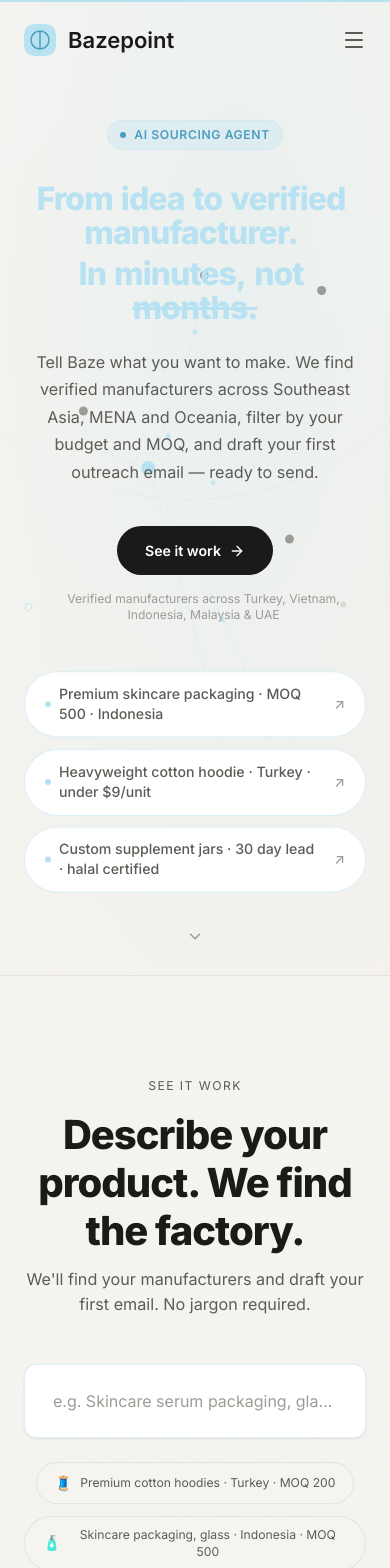
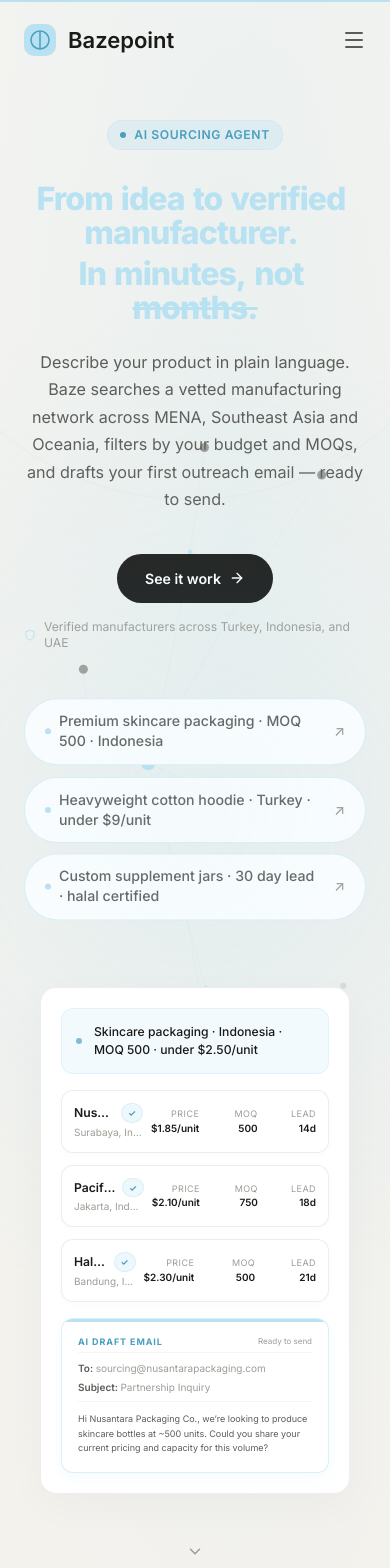
Before and after one commit to nikcygnusx1/Bazepoint-, a React (Vite) app: page / in a window 390 px wide. Shown: the top 1568 px of the page. Built offline with nearby package versions, Linux system fonts and the light colour scheme.

Commit message:
feat(hero): restructure hero layout and add visual component
Refactor the Hero section to a two-column grid layout, integrate the new HeroVisual component, and update copy in PromptDemo for clarity.

```diff
--- a/src/components/Hero.tsx
+++ b/src/components/Hero.tsx
@@ -1,6 +1,7 @@
 import { useState, useEffect } from 'react';
 import { motion, useScroll, useTransform } from 'motion/react';
 import { ArrowRight, Shield, ChevronDown } from 'lucide-react';
+import { HeroVisual } from './HeroVisual';
 import HeroCanvas from './HeroCanvas';
 import { heroContainer, heroLabel, heroHeadline, heroSubtext, heroCta, heroStats, staggerFast, fadeUpFast } from '../lib/motion-variants';
 
@@ -31,8 +32,6 @@
 
   const headlineText = "From idea to verified manufacturer.";
   const headlineWords = headlineText.split(" ");
-  const subHeadlineText = "In minutes, not months.";
-  const subHeadlineWords = subHeadlineText.split(" ");
 
   return (
     <motion.section
@@ -63,18 +62,20 @@
       {/* Decorative Circular Outline */}
       <div className="absolute top-[-100px] right-[-100px] w-[600px] h-[600px] rounded-full border border-[var(--color-bz-border)] opacity-40 pointer-events-none z-0"></div>
 
-      <div className="max-w-[680px] mx-auto px-6 md:px-16 w-full relative z-10 flex flex-col items-center text-center">
+      <div className="max-w-[1440px] mx-auto px-6 md:px-16 w-full relative z-10 grid grid-cols-1 lg:grid-cols-12 gap-12 lg:gap-8 items-center">
 
+        {/* Left Column: Copy and CTAs */}
+        <div className="col-span-1 lg:col-span-7 flex flex-col justify-center items-center lg:items-start text-center lg:text-left">
           <motion.div
             variants={heroLabel}
-          className="mb-8 inline-flex items-center justify-center gap-2 bg-[rgba(184,226,242,0.3)] text-[#4A9EBF] border border-[rgba(184,226,242,0.4)] px-3 py-1.5 rounded-full text-xs font-semibold uppercase tracking-wider mx-auto"
+            className="mb-8 inline-flex items-center gap-2 bg-[rgba(184,226,242,0.3)] text-[#4A9EBF] border border-[rgba(184,226,242,0.4)] px-3 py-1.5 rounded-full text-xs font-semibold uppercase tracking-wider"
           >
             <div className="w-1.5 h-1.5 rounded-full bg-[#4A9EBF]"></div>
             <span>AI Sourcing Agent</span>
           </motion.div>
 
-        <h1 id="hero-title" className="text-[clamp(2rem,6vw,4rem)] leading-[1.05] font-display font-[800] text-[#B8E2F2] tracking-[-1px] md:tracking-[-3px] mb-6 text-center">
-          <div className="flex flex-wrap justify-center">
+          <h1 id="hero-title" className="text-[clamp(2rem,6vw,4rem)] leading-[1.05] font-display font-[800] text-[#B8E2F2] tracking-[-1px] md:tracking-[-3px] mb-6">
+            <div className="flex flex-wrap justify-center lg:justify-start">
               {headlineWords.map((word, i) => (
                 <motion.span
                   key={i}
@@ -85,7 +86,7 @@
                 </motion.span>
               ))}
             </div>
-          <div className="flex flex-wrap mt-2 justify-center">
+            <div className="flex flex-wrap mt-2 justify-center lg:justify-start">
               <motion.span className="inline-block mr-[0.25em]" variants={heroHeadline}>In</motion.span>
               <motion.span className="inline-block mr-[0.25em]" variants={heroHeadline}>minutes,</motion.span>
               <motion.span className="inline-block mr-[0.25em]" variants={heroHeadline}>not</motion.span>
@@ -95,16 +96,16 @@
 
           <motion.p
             variants={heroSubtext}
-          className="max-w-[480px] mx-auto text-base md:text-lg text-[var(--color-bz-text-muted)] leading-[1.7] font-body font-normal mb-10 text-center"
+            className="max-w-[480px] text-base md:text-lg text-[var(--color-bz-text-muted)] leading-[1.7] font-body font-normal mb-10"
           >
-          Tell Baze what you want to make. We find verified manufacturers across Southeast Asia, MENA and Oceania, filter by your budget and MOQ, and draft your first outreach email — ready to send.
+            Describe your product in plain language. Baze searches a vetted manufacturing network across MENA, Southeast Asia and Oceania, filters by your budget and MOQs, and drafts your first outreach email — ready to send.
           </motion.p>
 
           <motion.div
             variants={heroCta}
-          className="flex flex-col gap-4 mb-12 items-center"
+            className="flex flex-col gap-4 mb-12 items-center lg:items-start"
           >
-          <div className="flex justify-center">
+            <div className="flex">
               <button
                 onClick={() => document.getElementById('demo')?.scrollIntoView({ behavior: 'smooth' })}
                 className="btn-primary group"
@@ -113,10 +114,10 @@
                 <ArrowRight className="w-4 h-4 ml-2 transition-transform duration-150 ease-out group-hover:translate-x-1" />
               </button>
             </div>
-          <motion.div variants={heroStats} className="flex items-center justify-center gap-2">
-            <Shield className="w-3 h-3 text-[var(--color-bz-teal)]" />
-            <span className="text-xs text-[var(--color-bz-text-faint)] font-body text-center">
-              Verified manufacturers across Turkey, Vietnam, Indonesia, Malaysia & UAE
+            <motion.div variants={heroStats} className="flex items-center gap-2 text-left">
+              <Shield className="w-3 h-3 text-[var(--color-bz-teal)] flex-shrink-0" />
+              <span className="text-xs text-[var(--color-bz-text-faint)] font-body">
+                Verified manufacturers across Turkey, Indonesia, and UAE
               </span>
             </motion.div>
           </motion.div>
@@ -124,7 +125,7 @@
           {/* Example Prompt Chips */}
           <motion.div
             variants={staggerFast}
-          className="flex flex-wrap gap-3 justify-center"
+            className="flex flex-wrap gap-3 justify-center lg:justify-start"
           >
             {[
               "Premium skincare packaging · MOQ 500 · Indonesia",
@@ -148,6 +149,12 @@
               </motion.span>
             ))}
           </motion.div>
+        </div>
+
+        {/* Right Column: HeroVisual Interactive Stage */}
+        <div className="col-span-1 lg:col-span-5 w-full flex items-center justify-center">
+          <HeroVisual />
+        </div>
 
       </div>
 
--- a/src/components/HeroVisual.tsx
+++ b/src/components/HeroVisual.tsx
@@ -1,199 +1,219 @@
 import { useState, useEffect } from 'react';
 import { motion, useReducedMotion, AnimatePresence } from 'motion/react';
 
-// Shared data for visualization
-const NODES = [
-  { id: 1, initAngle: 30, radius: 130, size: 14, verified: true, name: 'Vertex Tech', cat: 'MY · Electronics', price: '$12.00/unit', moq: '250', duration: 150 },
-  { id: 2, initAngle: 75, radius: 180, size: 12, verified: false, cat: 'CN · Plastics', duration: 180 },
-  { id: 3, initAngle: 120, radius: 150, size: 16, verified: true, name: 'Anatolia Apparel', cat: 'TR · Apparel', price: '$7.20/unit', moq: '100', duration: 140 },
-  { id: 4, initAngle: 170, radius: 210, size: 11, verified: false, cat: 'VN · Shoes', duration: 200 },
-  { id: 5, initAngle: 210, radius: 140, size: 15, verified: true, name: 'Pacific Pkg', cat: 'ID · Packaging', price: '$1.45/unit', moq: '2000', duration: 160 },
-  { id: 6, initAngle: 260, radius: 190, size: 13, verified: true, name: 'Atlas Ceramics', cat: 'VN · Ceramics', price: '$4.80/unit', moq: '500', duration: 170 },
-  { id: 7, initAngle: 315, radius: 220, size: 10, verified: false, cat: 'PK · Textiles', duration: 210 },
-  { id: 8, initAngle: 340, radius: 135, size: 14, verified: true, name: 'Oasis Labs', cat: 'AE · Cosmetics', price: '$3.50/unit', moq: '1000', duration: 145 },
-];
-
 export function HeroVisual() {
   const shouldReduceMotion = useReducedMotion();
-  const [activeVerifiedIdx, setActiveVerifiedIdx] = useState(0);
-  const [hoveredNode, setHoveredNode] = useState<number | null>(null);
-
-  const verifiedNodes = NODES.filter(n => n.verified);
+  const [animStage, setAnimStage] = useState<'idle' | 'brief' | 'cards' | 'typing' | 'draft'>('idle');
 
   useEffect(() => {
-    const interval = setInterval(() => {
-      setActiveVerifiedIdx(prev => (prev + 1) % verifiedNodes.length);
-    }, 2500);
-    return () => clearInterval(interval);
-  }, [verifiedNodes.length]);
+    if (shouldReduceMotion) {
+      setAnimStage('draft');
+      return;
+    }
+
+    let active = true;
+
+    const runSequence = async () => {
+      while (active) {
+        setAnimStage('idle');
+        await new Promise((resolve) => setTimeout(resolve, 200));
+        if (!active) break;
+
+        setAnimStage('brief');
+        await new Promise((resolve) => setTimeout(resolve, 1400));
+        if (!active) break;
+
+        setAnimStage('cards');
+        await new Promise((resolve) => setTimeout(resolve, 2200));
+        if (!active) break;
+
+        setAnimStage('typing');
+        await new Promise((resolve) => setTimeout(resolve, 1500));
+        if (!active) break;
+
+        setAnimStage('draft');
+        await new Promise((resolve) => setTimeout(resolve, 3800));
+        if (!active) break;
+      }
+    };
+
+    runSequence();
+
+    return () => {
+      active = false;
+    };
+  }, [shouldReduceMotion]);
+
+  const showBrief = ['brief', 'cards', 'typing', 'draft'].includes(animStage);
+  const showCards = ['cards', 'typing', 'draft'].includes(animStage);
+
+  const MANU_CARDS = [
+    {
+      name: "Nusantara Packaging Co.",
+      location: "Surabaya, Indonesia",
+      price: "$1.85/unit",
+      moq: "500",
+      lead: "14d"
+    },
+    {
+      name: "Pacific Glassworks",
+      location: "Jakarta, Indonesia",
+      price: "$2.10/unit",
+      moq: "750",
+      lead: "18d"
+    },
+    {
+      name: "Halo Beauty Labs",
+      location: "Bandung, Indonesia",
+      price: "$2.30/unit",
+      moq: "500",
+      lead: "21d"
+    }
+  ];
 
   return (
-    <div className="w-full h-full relative flex items-center justify-center">
-      <svg viewBox="-300 -280 600 560" className="w-full h-full overflow-visible" aria-label="Interactive visualization of Bazepoint's manufacturer network">
-        {/* Background concentric circles */}
-        <circle r="80" fill="none" stroke="var(--color-bz-border)" opacity="0.15" />
-        <circle r="140" fill="none" stroke="var(--color-bz-border)" opacity="0.15" />
-        <circle r="200" fill="none" stroke="var(--color-bz-border)" opacity="0.15" />
+    <div className="w-full h-full min-h-[420px] flex items-center justify-center p-4">
+      {/* Background decoration: subtle grid or glow */}
+      <div className="absolute inset-0 bg-radial-[circle_at_center,rgba(184,226,242,0.15)_0%,transparent_70%] pointer-events-none z-0"></div>
 
-        {/* Radar Sweep */}
-        {!shouldReduceMotion && (
-          <motion.g
-            animate={{ rotate: 360 }}
-            transition={{ duration: 12, repeat: Infinity, ease: "linear" }}
-          >
-            <path
-              d="M 0 0 L 250 -20 A 250 250 0 0 1 250 20 Z"
-              fill="var(--color-bz-teal)"
-              opacity="0.04"
-            />
-          </motion.g>
-        )}
+      <div
+        className="w-full max-w-[420px] bg-white border border-[rgba(0,0,0,0.07)] rounded-2xl p-5 shadow-[0_12px_40px_rgba(0,0,0,0.03)] relative z-10 overflow-hidden min-h-[480px] flex flex-col justify-start"
+        style={{ backgroundColor: 'var(--color-bz-surface)' }}
+      >
+        <AnimatePresence mode="wait">
+          {animStage !== 'idle' && (
+            <motion.div
+              key="inner-sequence"
+              initial={{ opacity: 1 }}
+              animate={{ opacity: 1, y: 0 }}
+              exit={{ opacity: 0, y: 10 }}
+              transition={{ duration: 0.5, ease: [0.16, 1, 0.3, 1] }}
+              className="w-full flex flex-col h-full justify-between"
+            >
+              <div>
+                {/* Step 1: Brief Bubble */}
+                <AnimatePresence>
+                  {showBrief && (
+                    <motion.div
+                      initial={{ opacity: 0, y: 10 }}
+                      animate={{ opacity: 1, y: 0 }}
+                      exit={{ opacity: 0, y: -10 }}
+                      transition={{ duration: 0.4, ease: [0.16, 1, 0.3, 1] }}
+                      className="flex items-center gap-3 p-3.5 bg-[rgba(184,226,242,0.18)] border border-[rgba(184,226,242,0.3)] rounded-xl relative overflow-hidden"
+                    >
+                      <div className="w-1.5 h-1.5 rounded-full bg-[#4A9EBF] flex-shrink-0 animate-pulse"></div>
+                      <span className="text-xs md:text-sm font-body font-medium text-[#1A1A18] text-left leading-normal">
+                        Skincare packaging · Indonesia · MOQ 500 · under $2.50/unit
+                      </span>
+                    </motion.div>
+                  )}
+                </AnimatePresence>
 
-        {/* Lines and Nodes */}
-        {NODES.map(node => {
-          const isVerified = node.verified;
-          const isActive = isVerified && verifiedNodes[activeVerifiedIdx].id === node.id;
-          const isHovered = hoveredNode === node.id;
+                {/* Step 2: Cards */}
+                <AnimatePresence>
+                  {showCards && (
+                    <div className="space-y-3 mt-4">
+                      {MANU_CARDS.map((card, idx) => (
+                        <motion.div
+                          key={card.name}
+                          initial={{ opacity: 0, y: 8 }}
+                          animate={{ opacity: 1, y: 0 }}
+                          exit={{ opacity: 0, y: -8 }}
+                          transition={{ duration: 0.4, delay: idx * 0.12, ease: [0.16, 1, 0.3, 1] }}
+                          className="bg-white border border-[var(--color-bz-border)] rounded-xl p-3 flex items-center justify-between shadow-[0_2px_8px_rgba(0,0,0,0.02)]"
+                        >
+                          <div className="flex flex-col text-left mr-2 min-w-0">
+                            <div className="flex items-center gap-1.5 mb-0.5 min-w-0">
+                              <span className="text-xs md:text-sm font-body font-semibold text-[#1A1A18] truncate leading-tight">{card.name}</span>
+                              <span className="inline-flex items-center gap-0.5 px-1.5 py-0.5 rounded-full text-[9px] font-bold font-body text-[#4A9EBF] bg-[rgba(184,226,242,0.25)] border border-[rgba(184,226,242,0.4)] flex-shrink-0">
+                                ✓
+                              </span>
+                            </div>
+                            <span className="text-[10px] md:text-xs font-body text-[#9C9C96] truncate">{card.location}</span>
+                          </div>
 
-          return (
-            <motion.g
-              key={node.id}
-              initial={{ rotate: node.initAngle }}
-              animate={shouldReduceMotion ? { rotate: node.initAngle } : { rotate: node.initAngle + 360 }}
-              transition={{ duration: node.duration, repeat: Infinity, ease: "linear" }}
-            >
-              {/* Connection Line */}
-              {isVerified && (
-                <>
-                  <line
-                    x1={0} y1={0} x2={node.radius} y2={0}
-                    stroke="var(--color-bz-teal)"
-                    strokeWidth={isActive ? 1.5 : 1}
-                    strokeDasharray={isActive ? "none" : "4 4"}
-                    opacity={isActive ? 0.8 : (isHovered ? 0.5 : 0.25)}
-                    style={{ transition: 'all 0.3s ease' }}
-                  />
-                  {isActive && !shouldReduceMotion && (
-                    <motion.circle
-                      r="3"
-                      fill="#fff"
-                      initial={{ cx: 0, opacity: 0 }}
-                      animate={{ cx: node.radius, opacity: [0, 1, 1, 0] }}
-                      transition={{ duration: 0.6, times: [0, 0.1, 0.8, 1] }}
-                    />
+                          <div className="grid grid-cols-3 gap-x-2.5 text-right flex-shrink-0">
+                            <div>
+                              <div className="text-[9px] font-body text-[#9C9C96] uppercase tracking-wider">Price</div>
+                              <div className="text-[10px] md:text-xs font-body font-semibold text-[#1A1A18]">{card.price}</div>
+                            </div>
+                            <div>
+                              <div className="text-[9px] font-body text-[#9C9C96] uppercase tracking-wider">MOQ</div>
+                              <div className="text-[10px] md:text-xs font-body font-semibold text-[#1A1A18]">{card.moq}</div>
+                            </div>
+                            <div>
+                              <div className="text-[9px] font-body text-[#9C9C96] uppercase tracking-wider">Lead</div>
+                              <div className="text-[10px] md:text-xs font-body font-semibold text-[#1A1A18]">{card.lead}</div>
+                            </div>
+                          </div>
+                        </motion.div>
+                      ))}
+                    </div>
                   )}
-                </>
-              )}
-              {!isVerified && (
-                <line
-                  x1={0} y1={0} x2={node.radius} y2={0}
-                  stroke="var(--color-bz-border)"
-                  strokeWidth={1}
-                  strokeDasharray="2 4"
-                  opacity={0.3}
-                />
-              )}
+                </AnimatePresence>
+              </div>
 
-              {/* Node Content (Counter-rotated to keep upright) */}
-              <g transform={`translate(${node.radius}, 0)`}>
-                <motion.g
-                  initial={{ rotate: -node.initAngle }}
-                  animate={shouldReduceMotion ? { rotate: -node.initAngle } : { rotate: -(node.initAngle + 360) }}
-                  transition={{ duration: node.duration, repeat: Infinity, ease: "linear" }}
-                  onMouseEnter={() => setHoveredNode(node.id)}
-                  onMouseLeave={() => setHoveredNode(null)}
-                  style={{ cursor: isVerified ? 'pointer' : 'default' }}
-                >
-                  <circle
-                    r={isActive || isHovered ? node.size + 3 : node.size}
-                    fill={isVerified ? "var(--color-bz-amber)" : "transparent"}
-                    stroke={isVerified ? "none" : "var(--color-bz-border)"}
-                    strokeWidth={1}
-                    style={{ transition: 'r 0.3s ease' }}
-                  />
-                  {isVerified && (
-                    <path
-                      d="M -4 0 L -1.5 2.5 L 4 -3"
-                      fill="none"
-                      stroke="#fff"
-                      strokeWidth="1.5"
-                      strokeLinecap="round"
-                      strokeLinejoin="round"
-                    />
+              {/* Step 3: AI Draft Email or Typing */}
+              <div>
+                <AnimatePresence mode="wait">
+                  {animStage === 'typing' && (
+                    <motion.div
+                      key="typing-indicator"
+                      initial={{ opacity: 0, y: 6 }}
+                      animate={{ opacity: 1, y: 0 }}
+                      exit={{ opacity: 0, y: -6 }}
+                      transition={{ duration: 0.25 }}
+                      className="mt-4 p-4 bg-[#FFFFFF] border border-[rgba(184,226,242,0.3)] rounded-xl flex items-center gap-3 shadow-[0_4px_12px_rgba(184,226,242,0.1)]"
+                    >
+                      <div className="flex gap-1.5">
+                        <span className="w-1.5 h-1.5 rounded-full bg-[#4A9EBF] animate-bounce" style={{ animationDelay: '0s' }}></span>
+                        <span className="w-1.5 h-1.5 rounded-full bg-[#4A9EBF] animate-bounce" style={{ animationDelay: '0.15s' }}></span>
+                        <span className="w-1.5 h-1.5 rounded-full bg-[#4A9EBF] animate-bounce" style={{ animationDelay: '0.3s' }}></span>
+                      </div>
+                      <span className="text-[10px] md:text-xs font-body font-semibold text-[#4A9EBF] uppercase tracking-wider">
+                        Drafting outreach email...
+                      </span>
+                    </motion.div>
                   )}
 
-                  {/* Category Label */}
-                  <text
-                    y={node.size + 14}
-                    textAnchor="middle"
-                    className="fill-bz-text-faint font-mono text-[9px]"
-                  >
-                    {node.cat}
-                  </text>
-
-                  {/* HTML Tooltip overlay using foreignObject */}
-                  <AnimatePresence>
-                    {isActive && (
-                      <motion.foreignObject
-                        initial={{ opacity: 0, y: 5 }}
-                        animate={{ opacity: 1, y: 0 }}
-                        exit={{ opacity: 0, y: 5 }}
-                        x={-75}
-                        y={-64}
-                        width={150}
-                        height={48}
-                        className="overflow-visible pointer-events-none"
-                      >
-                        <div className="bg-bz-surface shadow-md border border-bz-border rounded-md px-3 py-2 flex flex-col items-center justify-center whitespace-nowrap">
-                          <span className="text-bz-text text-[10px] font-body font-semibold leading-tight">{node.name}</span>
-                          <span className="text-bz-text-muted text-[9px] font-mono leading-tight mt-0.5">{node.price} · MOQ {node.moq}</span>
-                        </div>
-                      </motion.foreignObject>
-                    )}
-                  </AnimatePresence>
-                </motion.g>
-              </g>
-            </motion.g>
-          );
-        })}
-
-        {/* Center Node (Your Idea) */}
-        <g>
-          {/* Soft outer glow */}
-          <circle r="60" fill="url(#centerGlow)" />
-          {/* Pulsing ring */}
-          <motion.circle
-            r="48"
-            fill="none"
-            stroke="var(--color-bz-teal)"
-            opacity="0.3"
-            strokeWidth="1"
-            animate={shouldReduceMotion ? {} : { r: [44, 54, 44] }}
-            transition={{ duration: 2.5, repeat: Infinity, ease: "easeInOut" }}
-          />
-          {/* Main center circle */}
-          <motion.circle
-            r="28"
-            fill="var(--color-bz-teal)"
-            animate={shouldReduceMotion ? {} : { y: [-3, 3, -3] }}
-            transition={{ duration: 4, repeat: Infinity, ease: "easeInOut" }}
-          />
-          {/* Star Icon */}
-          <motion.path
-            d="M 0 -8 L 2 -2 L 8 0 L 2 2 L 0 8 L -2 2 L -8 0 L -2 -2 Z"
-            fill="#fff"
-            animate={shouldReduceMotion ? {} : { y: [-3, 3, -3] }}
-            transition={{ duration: 4, repeat: Infinity, ease: "easeInOut" }}
-          />
-        </g>
-
-        <defs>
-          <radialGradient id="centerGlow" cx="50%" cy="50%" r="50%">
-            <stop offset="0%" stopColor="var(--color-bz-teal)" stopOpacity="0.3" />
-            <stop offset="100%" stopColor="var(--color-bz-teal)" stopOpacity="0" />
-          </radialGradient>
-        </defs>
-      </svg>
+                  {animStage === 'draft' && (
+                    <motion.div
+                      key="email-draft"
+                      initial={{ opacity: 0, y: 6, scale: 0.98 }}
+                      animate={{ opacity: 1, y: 0, scale: 1 }}
+                      exit={{ opacity: 0, y: 6, scale: 0.98 }}
+                      transition={{ duration: 0.35, ease: [0.16, 1, 0.3, 1] }}
+                      className="mt-4 bg-[#FFFFFF] border border-[rgba(184,226,242,0.5)] rounded-xl p-4 shadow-[0_4px_12px_rgba(184,226,242,0.15)] text-left relative overflow-hidden"
+                    >
+                      <div className="absolute top-0 left-0 w-full h-[3px] bg-[#B8E2F2]"></div>
+                      <div className="flex items-center justify-between mb-2 pb-1 border-b border-[rgba(0,0,0,0.04)]">
+                        <span className="text-[9px] md:text-[10px] font-body font-bold text-[#4A9EBF] uppercase tracking-widest">
+                          AI Draft Email
+                        </span>
+                        <span className="text-[8px] md:text-[9px] font-body text-[#9C9C96]">
+                          Ready to send
+                        </span>
+                      </div>
+                      <div className="text-[10px] md:text-xs font-body text-[#1A1A18] space-y-1">
+                        <p className="font-semibold text-[#5C5C57]">
+                          To: <span className="font-normal text-[#9C9C96]">sourcing@nusantarapackaging.com</span>
+                        </p>
+                        <p className="font-semibold text-[#5C5C57] pb-1.5 border-b border-[rgba(0,0,0,0.04)]">
+                          Subject: <span className="font-normal text-[#9C9C96]">Partnership Inquiry</span>
+                        </p>
+                        <p className="text-[#5C5C57] leading-relaxed pt-1.5 whitespace-pre-line text-[9px] md:text-[11px]">
+                          Hi Nusantara Packaging Co., we’re looking to produce skincare bottles at ~500 units.
+                          Could you share your current pricing and capacity for this volume?
+                        </p>
+                      </div>
+                    </motion.div>
+                  )}
+                </AnimatePresence>
+              </div>
+            </motion.div>
+          )}
+        </AnimatePresence>
+      </div>
     </div>
   );
 }
--- a/src/components/PromptDemo.tsx
+++ b/src/components/PromptDemo.tsx
@@ -128,7 +128,7 @@
             Describe your product. We find the factory.
           </p>
           <p className="text-base text-[var(--color-bz-text-muted)] font-body">
-            We'll find your manufacturers and draft your first email. No jargon required.
+            We’ll search our vetted network, surface manufacturers that fit your brief, and show you what an AI-drafted first email looks like. No sourcing jargon required.
           </p>
         </motion.div>
 
```
Lines whose indentation alone changed are shown as unchanged.
